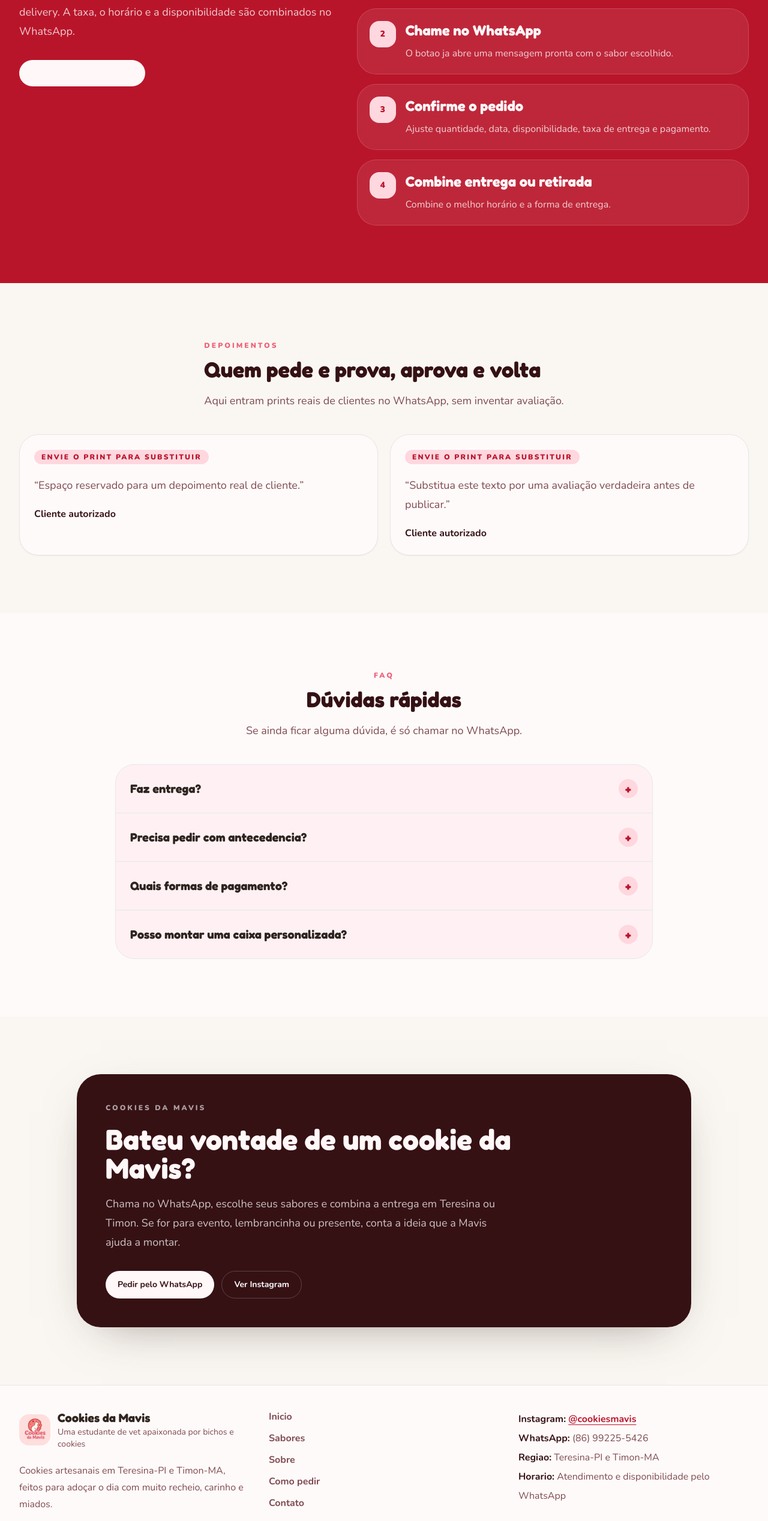
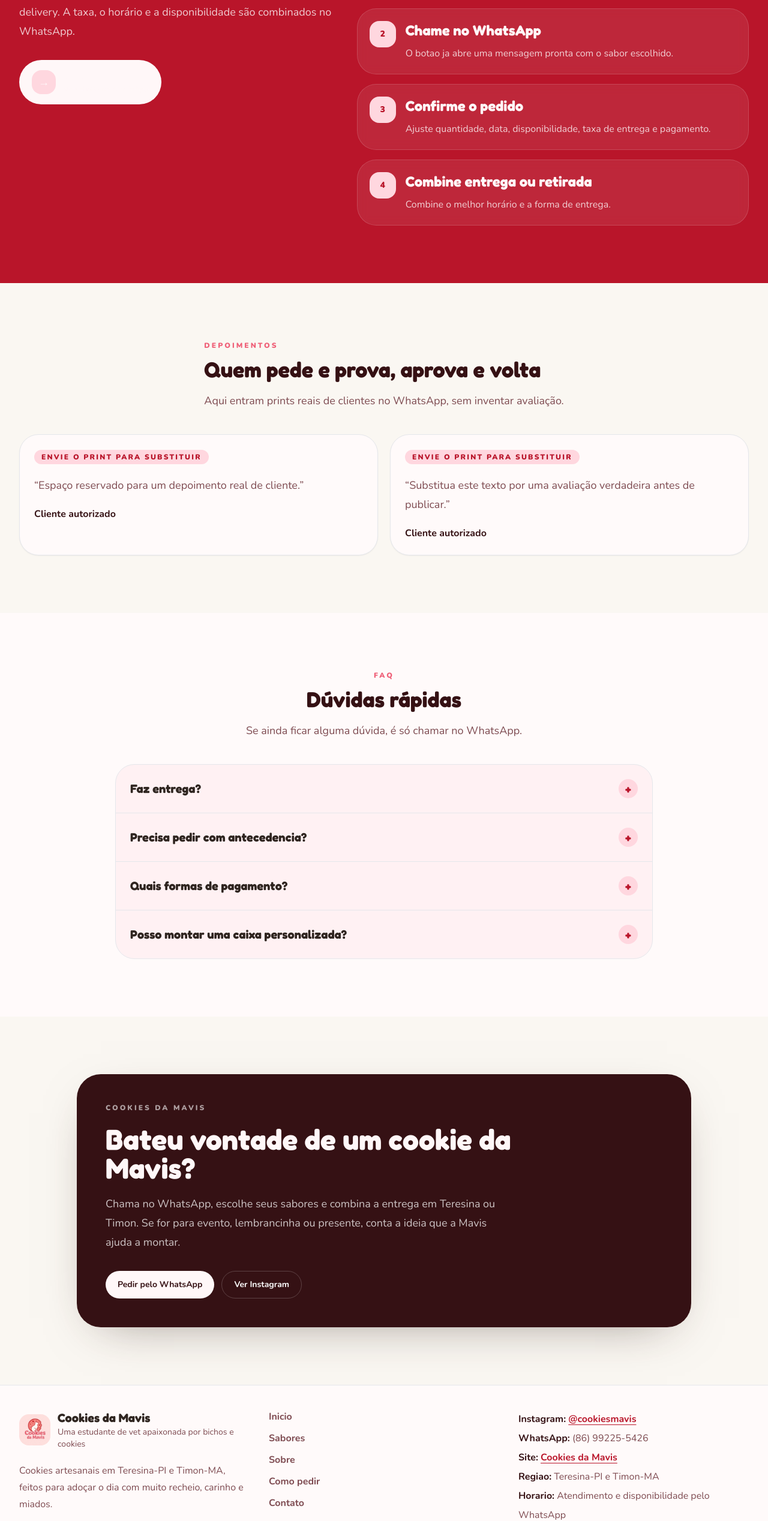
Before and after one commit to karlitus222/cookies-da-mavis, a Next.js app: page / in a window 1280 px wide. Shown: the part 5530-8066 px from the top of the page at 60% size. Built offline with nearby package versions, Linux system fonts and the light colour scheme; no server answers.

Commit message:
Polish order CTA and site metadata

```diff
--- a/src/app/layout.tsx
+++ b/src/app/layout.tsx
@@ -17,14 +17,30 @@ const nunito = Nunito({
 
 const metadataTitle = brandInfo.name.includes("[Editar]")
   ? "Landing page para confeitaria de cookies"
-  : `${brandInfo.name} | Cookies artesanais`;
+  : brandInfo.name;
+const siteUrl =
+  process.env.NEXT_PUBLIC_SITE_URL || brandInfo.siteUrl || "http://localhost:3000";
 
 export const metadata: Metadata = {
   title: metadataTitle,
   description: brandInfo.shortDescription,
-  metadataBase: new URL(
-    process.env.NEXT_PUBLIC_SITE_URL || "http://localhost:3000"
-  )
+  applicationName: brandInfo.name,
+  metadataBase: new URL(siteUrl),
+  alternates: {
+    canonical: siteUrl
+  },
+  openGraph: {
+    title: brandInfo.name,
+    description: brandInfo.shortDescription,
+    siteName: brandInfo.name,
+    url: siteUrl,
+    type: "website"
+  },
+  twitter: {
+    card: "summary_large_image",
+    title: brandInfo.name,
+    description: brandInfo.shortDescription
+  }
 };
 
 export default function RootLayout({
--- a/src/components/Footer.tsx
+++ b/src/components/Footer.tsx
@@ -62,6 +62,17 @@ export function Footer() {
             {brandInfo.whatsappDisplay}
           </p>
           <p>
+            <strong className="text-[var(--color-text)]">Site:</strong>{" "}
+            <a
+              className="font-bold text-[var(--color-primary)] underline underline-offset-4"
+              href={brandInfo.siteUrl}
+              rel="noreferrer"
+              target="_blank"
+            >
+              Cookies da Mavis
+            </a>
+          </p>
+          <p>
             <strong className="text-[var(--color-text)]">Regiao:</strong>{" "}
             {brandInfo.serviceRegion}
           </p>
--- a/src/components/HowToOrderSection.tsx
+++ b/src/components/HowToOrderSection.tsx
@@ -24,10 +24,20 @@ export function HowToOrderSection() {
               tone="inverse"
             />
             <ButtonLink
-              className="mt-5 bg-[var(--color-primary-foreground)] text-[var(--color-primary)] sm:mt-8"
+              className="mt-5 gap-3 rounded-3xl border border-white/45 bg-[var(--color-primary-foreground)] px-4 py-3 text-left text-[var(--color-primary)] shadow-[0_18px_45px_-24px_rgba(255,250,244,0.95)] hover:scale-[1.02] sm:mt-8 sm:px-5 sm:py-4"
               href={orderHref}
             >
-              Peça aqui pelo WhatsApp
+              <span className="flex h-10 w-10 shrink-0 items-center justify-center rounded-2xl bg-[var(--color-accent-soft)] text-lg font-black">
+                →
+              </span>
+              <span>
+                <span className="block font-display text-lg font-black leading-none">
+                  Peça aqui
+                </span>
+                <span className="mt-1 block text-xs font-bold opacity-75">
+                  abre direto no WhatsApp
+                </span>
+              </span>
             </ButtonLink>
           </div>
 
--- a/src/data/site.ts
+++ b/src/data/site.ts
@@ -54,6 +54,7 @@ export const brandInfo = {
   instagramHandle: "@cookiesmavis",
   instagramUrl: "https://www.instagram.com/cookiesmavis/",
   linktreeUrl: "https://linktr.ee/cookiesmaviss",
+  siteUrl: "https://karlitus222.github.io/cookies-da-mavis/",
   cardapioUrl:
     "https://drive.google.com/file/d/1ZgvTmLlGmkLf3HWaejXU03gdc73hI9Er/view?usp=sharing",
   serviceRegion: "Teresina-PI e Timon-MA",
```
